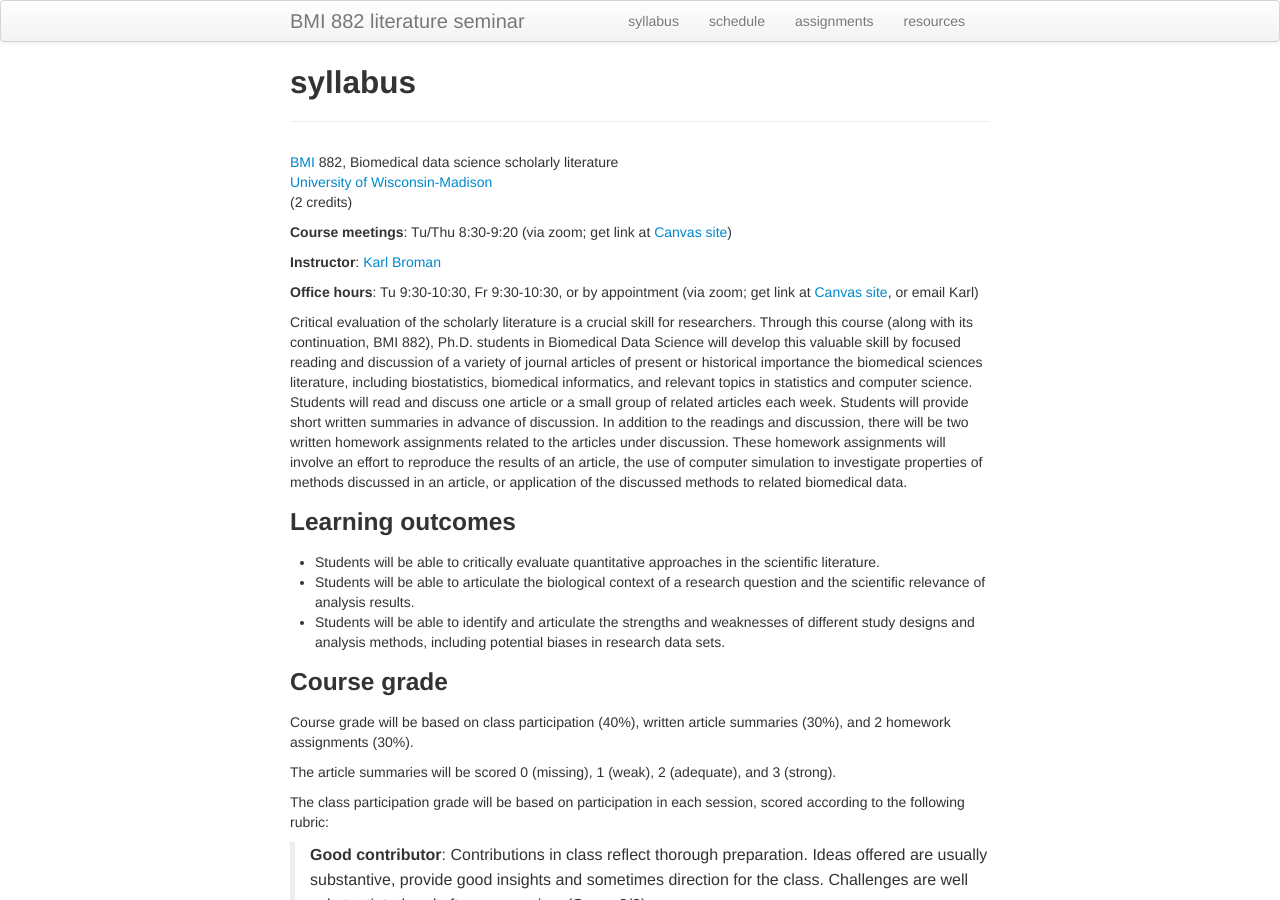
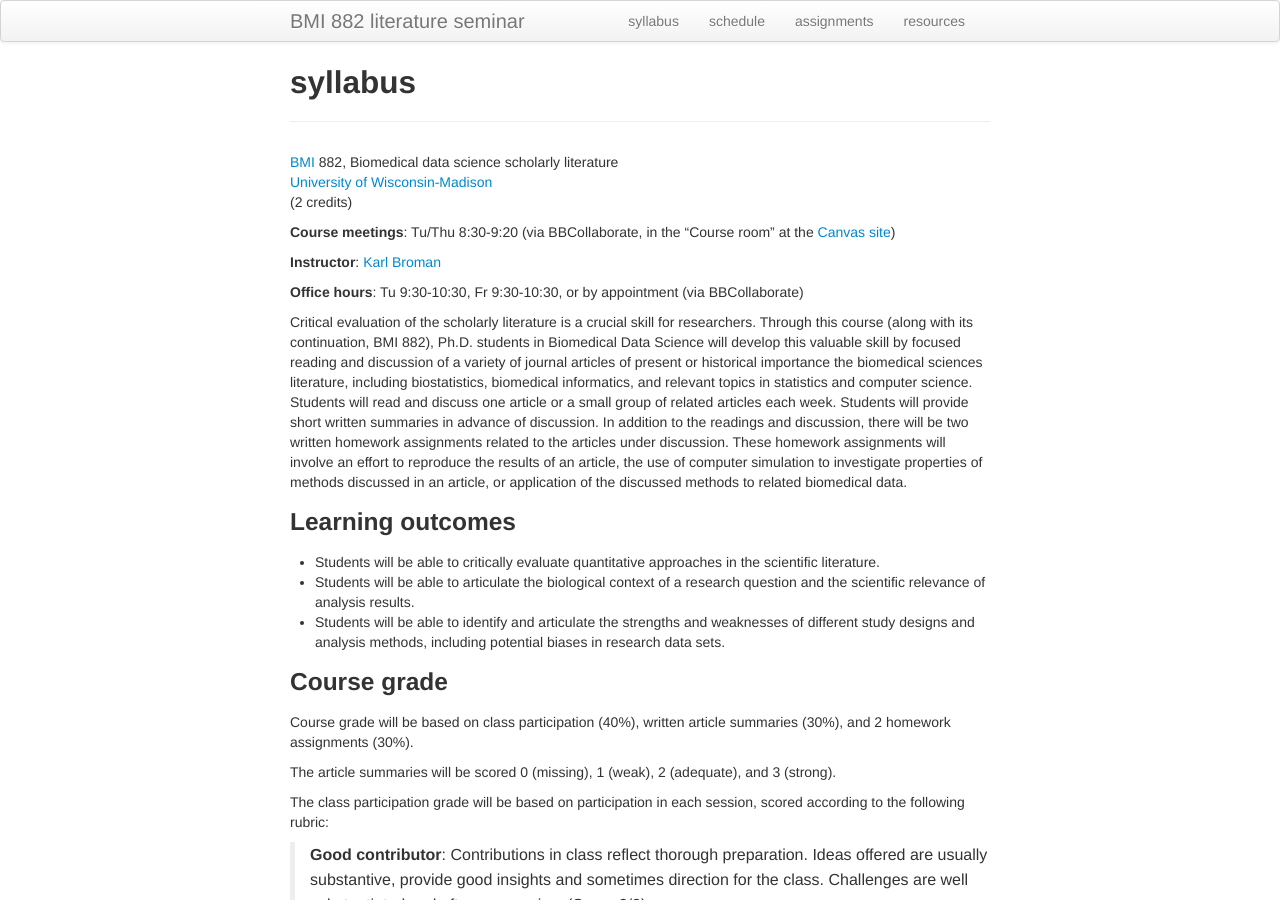
Before and after one commit to kbroman/BMI882_spring2023, a Jekyll site: the page built from syllabus.md, in a window 1280 px wide and 900 px high. Built offline with Jekyll 4.4.1, drawn with Linux system fonts in a browser that asks for light colours.

Commit message:
zoom -> bbcollaborate

```diff
--- a/syllabus.md
+++ b/syllabus.md
@@ -8,13 +8,13 @@ description: Syllabus for BMI 882, Biomedical data science scholarly literature
 [University of Wisconsin-Madison](https://wisc.edu) <br/>
 (2 credits)
 
-**Course meetings**: Tu/Thu 8:30-9:20 (via zoom; get link at [Canvas site](https://canvas.wisc.edu))
+**Course meetings**: Tu/Thu 8:30-9:20 (via BBCollaborate, in the
+"Course room" at the [Canvas site](https://canvas.wisc.edu))
 
 **Instructor**: [Karl Broman](https://kbroman.org)
 
 **Office hours**: Tu 9:30-10:30, Fr 9:30-10:30, or by appointment
-(via zoom; get link at [Canvas site](https://canvas.wisc.edu), or
-email Karl)
+(via BBCollaborate)
 
 Critical evaluation of the scholarly literature is a crucial skill for
 researchers. Through this course (along with its continuation, BMI
```
Also changed, not shown: index.md (+3 -2 lines).
